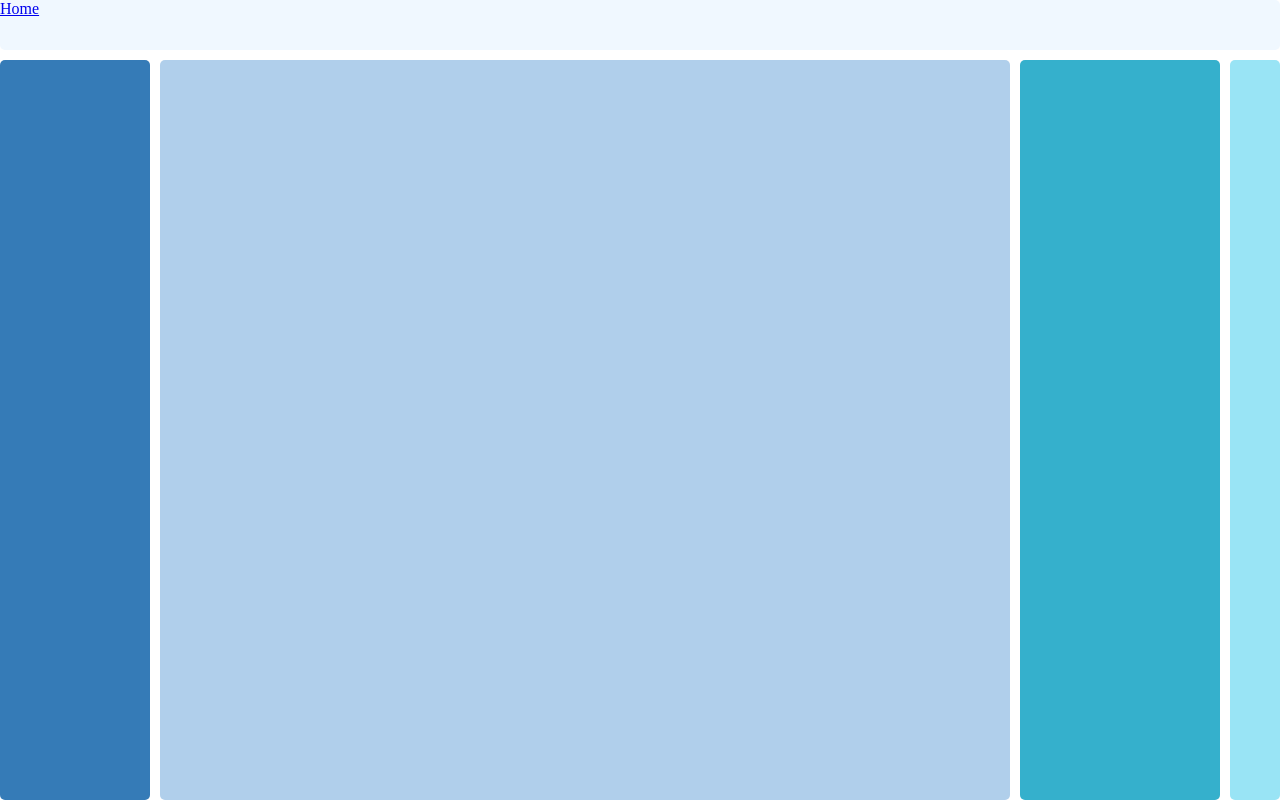
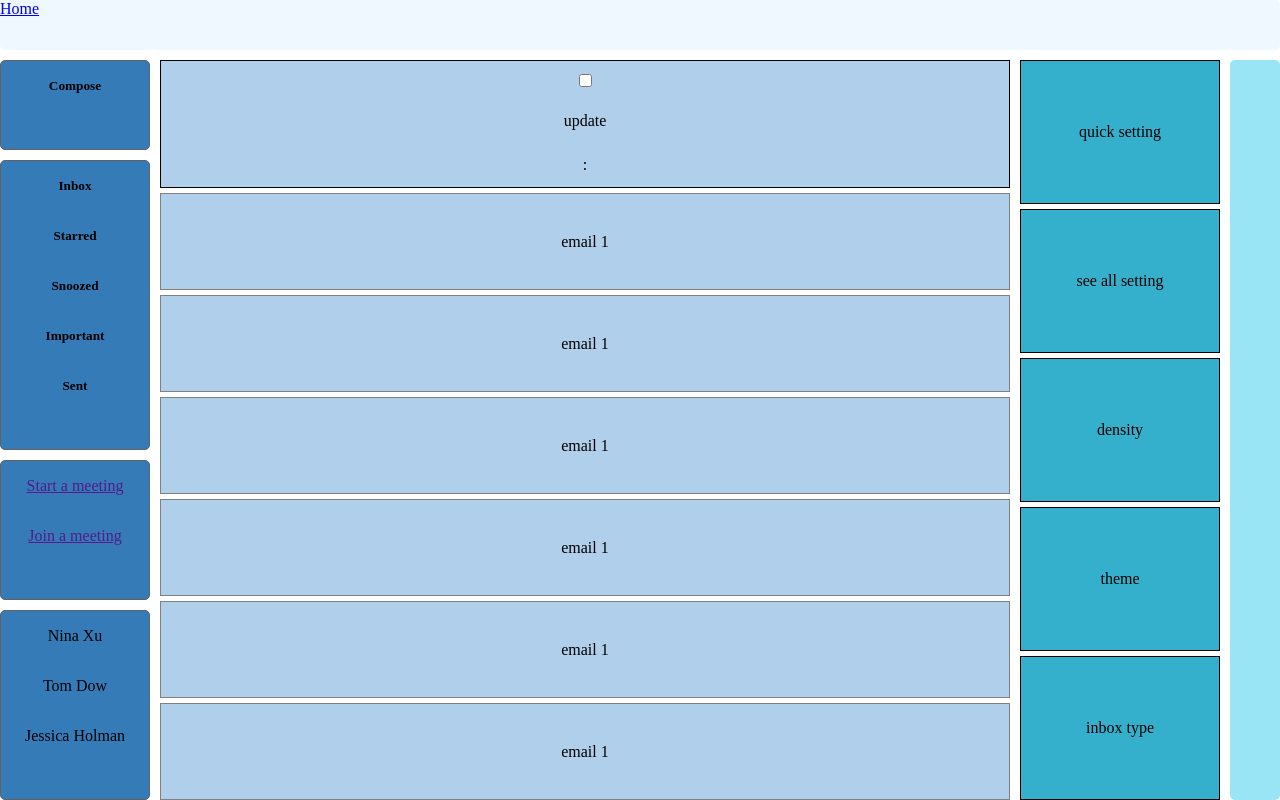
Before and after one commit to valeponchi/boolean-uk-html-popular-page-layouts, a website: page gmail.html in a window 1280 px wide. Drawn offline with Linux system fonts and the light colour scheme.

Commit message:
boolean-uk-html-adding-the-rest llinkedin and gmail with boxes inside boxes and some writings. Still need to figure out how to make the HEADER with its own boxes inline

```diff
--- a/gmail.css
+++ b/gmail.css
@@ -3,6 +3,8 @@
   padding: 0;
   box-sizing: border-box;
 }
+
+
 
 .container {
   width: 100vw;
@@ -17,6 +19,97 @@
   grid-gap: 10px;
 }
 
+.header,
+.left-menu,
+.left-menu-box,
+.main,
+.main-box,
+.right-menu,
+.right-menu-box {
+  display: grid;
+}
+
+.main,
+.right-menu {
+  grid-gap: 5px;
+}
+
+.left-menu-box,
+.main-box,
+.right-menu-box {
+place-items: center;
+}
+
+/* header SECTION */
+.header {
+  background-color: aliceblue;
+  grid-area: header;
+}
+                  /* header section ends */
+
+
+
+                  /* left-menu SECTION */
+.left-menu {
+  grid-area: left-menu;
+  grid-gap: 10px;
+}
+
+.left-menu-box {
+  border: 1px solid rgb(102, 96, 96);
+  border-radius: 5px;
+  background-color: rgb(53, 123, 183);
+  grid-auto-rows: 50px;
+}
+                  /* left-menu SECTION ENDs */
+
+
+
+                  /* main section START */
+.main {
+  grid-area: main;
+}
+
+.main-box {
+  background-color: rgb(176, 207, 235);
+  border: 1px solid grey;
+}
+
+.main-top-box {
+  border: 1px solid black;
+}
+                  /* main section ENDs */
+
+
+
+                  /* right menu section */
+.right-menu {
+  grid-area: right-menu;
+}
+
+.right-menu-box {
+  background-color: rgb(53, 176, 204);
+  border: 1px solid black;
+}
+                  /* right menu section ENDS */
+
+
+
+.footer {
+  background-color: rgb(153, 228, 245);
+  grid-area: footer;
+}
+
+.header,
+.left-menu,
+.main,
+.right-menu,
+.footer {
+  border-radius: 5px;
+}
+
+
+                        /* MEDIA */
 @media screen and (max-width: 1265px) {
   .container {
     grid-template:
@@ -64,39 +157,6 @@
   }
 
   .left-menu {
-    diplay: none;
+    display: none;
   }
 }
-
-.header {
-  background-color: aliceblue;
-  grid-area: header;
-}
-
-.left-menu {
-  background-color: rgb(53, 123, 183);
-  grid-area: left-menu;
-}
-
-.main {
-  background-color: rgb(176, 207, 235);
-  grid-area: main;
-}
-
-.right-menu {
-  background-color: rgb(53, 176, 204);
-  grid-area: right.menu;
-}
-
-.footer {
-  background-color: rgb(153, 228, 245);
-  grid-area: footer;
-}
-
-.header,
-.left-menu,
-.main,
-.right-menu,
-.footer {
-  border-radius: 5px;
-}
--- a/gmail.html
+++ b/gmail.html
@@ -10,12 +10,89 @@
   <body>
 
     <div class="container">
+
       <div class="header">
           <a href="index.html">Home</a>
       </div>
-      <div class="left-menu"></div>
-      <div class="main"></div>
-      <div class="right-menu"></div>
+
+                  <!-- left menu section -->
+      <div class="left-menu">
+        <div class="left-menu-box left-menu-compose">
+          <h5>Compose</h5>
+        </div>
+
+        <div class="left-menu-box email-folders-section">
+          <h5 class="email-folder">Inbox</h5>
+          <h5 class="email-folder">Starred</h5>
+          <h5 class="email-folder">Snoozed</h5>
+          <h5 class="email-folder">Important</h5>
+          <h5 class="email-folder">Sent</h5>
+        </div>
+
+        <div class="left-menu-box meet-section">
+          <a class="meet-link" href="">Start a meeting</a>
+          <a class="meet-link" href="">Join a meeting</a>
+        </div>
+
+        <div class="left-menu-box chat-section">
+          <p>Nina Xu</p>
+          <p>Tom Dow</p>
+          <p>Jessica Holman</p>
+        </div>
+      </div>
+                    <!-- left menu section END -->
+
+
+                  <!-- main SECTION -->
+      <div class="main">
+
+        <div class="main-box main-top-box">
+           <input type="checkbox">
+           <p>update</p>
+           <p>:</p>
+        </div>
+
+        <div class="main-box">
+          <p>email 1</p>
+        </div>
+
+        <div class="main-box">
+            <p>email 1</p>
+        </div>
+
+        <div class="main-box">
+            <p>email 1</p>
+        </div>
+
+        <div class="main-box">
+            <p>email 1</p>
+        </div>
+
+        <div class="main-box">
+            <p>email 1</p>
+        </div>
+
+        <div class="main-box">
+            <p>email 1</p>
+        </div>
+
+      </div>
+                  <!-- main section END -->
+
+
+
+                    <!-- right menu SECTION -->
+      <div class="right-menu">
+        <div class="right-menu-box">quick setting</div>
+        <div class="right-menu-box">see all setting</div>
+        <div class="right-menu-box">density</div>
+        <div class="right-menu-box">theme</div>
+        <div class="right-menu-box">inbox type</div>
+
+      </div>
+                    <!-- right menu section ENDS -->
+
+
       <div class="footer"></div>
 
 
--- a/linkedin.css
+++ b/linkedin.css
@@ -57,7 +57,7 @@
 
 
                 /* main SECTION */
-                .main {
+.main {
   grid-area: main;
 
   display: grid;
```
